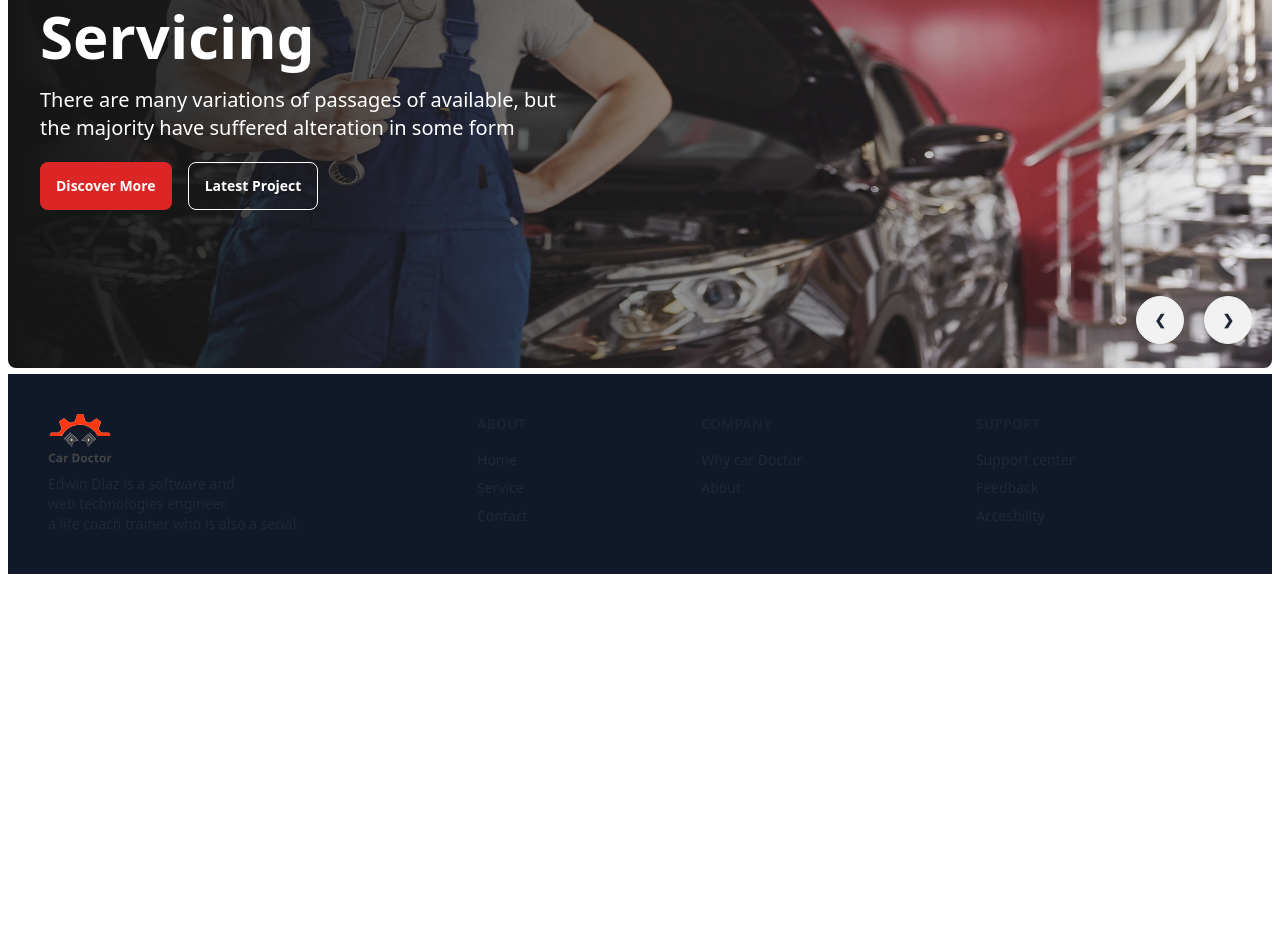
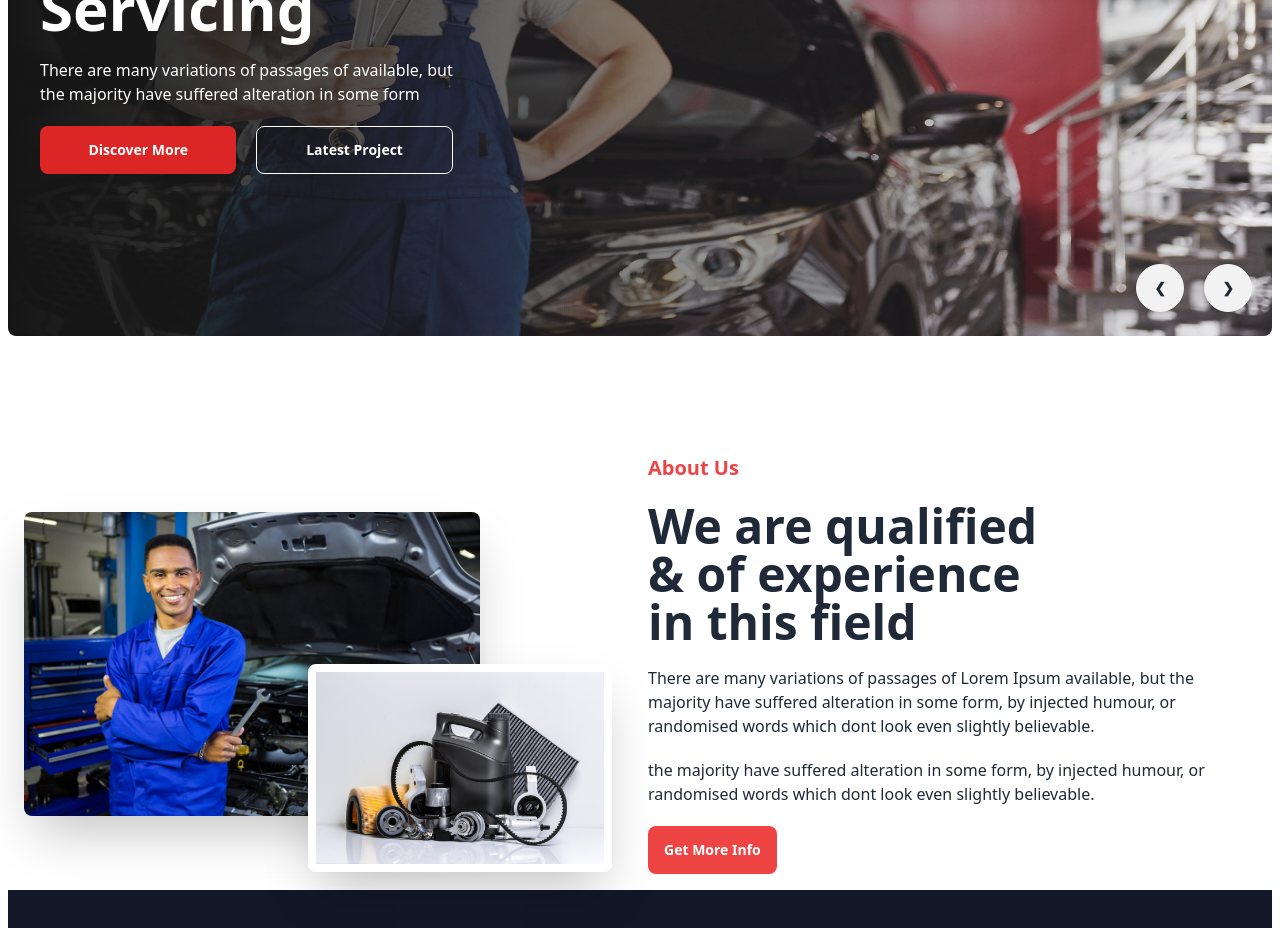
Before and after one commit to MdFuadAmir/car-doctor-client, a React (Vite) app: page / in a window 1280 px wide. Shown: the part 380-1308 px from the top of the page. Before the commit the page ends 962 px from the top, so only its background shows below. Built offline with nearby package versions, Linux system fonts and the light colour scheme.

Commit message:
added about section and banner resolved

```diff
--- /dev/null
+++ b/src/Components/About/About.jsx
@@ -0,0 +1,26 @@
+import person from "../../assets/images/about_us/person.jpg"
+import parts from "../../assets/images/about_us/parts.jpg"
+
+const About = () => {
+    return (
+            <div className="hero h-fit">
+  <div className="hero-content flex-col lg:flex-row">
+    <div className="lg:w-1/2 relative">
+    <img src={person} className="w-3/4 rounded-lg shadow-2xl" />
+    <img src={parts} className="w-1/2 absolute right-5 top-1/2 border-8 border-white rounded-lg shadow-2xl" />
+    </div>
+    <div className="lg:w-1/2 space-y-5">
+        <h3 className="text-red-500 font-bold text-xl">About Us</h3>
+      <h1 className="text-5xl font-bold">We are qualified <br /> & of experience <br /> in this field</h1>
+      <p className="">There are many variations of passages of Lorem Ipsum available, but the majority have suffered alteration in some form, by injected humour, or randomised words which dont look even slightly believable. </p>
+      <p className="">the majority have suffered alteration in some form, by injected humour, or randomised words which dont look even slightly believable. </p>
+      <button className="btn bg-red-500 border-none text-white">Get More Info</button>
+    </div>
+  </div>
+</div>
+
+
+    );
+};
+
+export default About;
--- a/src/Components/Header/Header.jsx
+++ b/src/Components/Header/Header.jsx
@@ -8,10 +8,9 @@
     <li><NavLink to='/services'>Services</NavLink></li>
     <li><NavLink to='/blog'>Blog</NavLink></li>
     <li><NavLink to='/contact'>Contact</NavLink></li>
-
     </>
     return (
-            <div className="navbar mb-8">
+            <div className="navbar">
   <div className="navbar-start">
     <div className="dropdown">
       <div tabIndex={0} role="button" className="btn btn-ghost lg:hidden">
--- a/src/Components/Home/Banner/Banner.jsx
+++ b/src/Components/Home/Banner/Banner.jsx
@@ -12,10 +12,10 @@
   <div id="slide1" className="carousel-item relative w-full">
     <img src={img1} className="w-full" />
     <div className="absolute flex h-full items-center left-0 right-0 bg-gradient-to-r from-[#151515] to-transparent p-4">
-     <div className="text-xl space-y-5 text-white pl-4">
-        <h2 className="text-6xl font-bold">Affordable <br /> Price For Car <br /> Servicing</h2>
+     <div className="space-y-5 text-white pl-4">
+        <h2 className="text-3xl md:text-6xl font-bold">Affordable <br /> Price For Car <br /> Servicing</h2>
         <p>There are many variations of passages of  available, but <br /> the majority have suffered alteration in some form</p>
-        <div className="space-x-4">
+        <div className="grid grid-cols-1 md:grid-cols-2 gap-5">
             <button className="btn bg-red-600 text-white border-none">Discover More</button>
             <button className="btn btn-outline text-white">Latest Project</button>
         </div>
@@ -30,10 +30,10 @@
   <div id="slide2" className="carousel-item relative w-full">
     <img src={img2} className="w-full" />
     <div className="absolute flex h-full items-center left-0 right-0 bg-gradient-to-r from-[#151515] to-transparent p-4">
-     <div className="text-xl space-y-5 text-white pl-4">
-        <h2 className="text-6xl font-bold">Affordable <br /> Price For Car <br /> Servicing</h2>
+     <div className="space-y-5 text-white pl-4">
+        <h2 className="text-3xl md:text-6xl font-bold">Affordable <br /> Price For Car <br /> Servicing</h2>
         <p>There are many variations of passages of  available, but <br /> the majority have suffered alteration in some form</p>
-        <div className="space-x-4">
+        <div className="grid grid-cols-1 md:grid-cols-2 gap-5">
             <button className="btn bg-red-600 text-white border-none">Discover More</button>
             <button className="btn btn-outline text-white">Latest Project</button>
         </div>
@@ -48,10 +48,10 @@
   <div id="slide3" className="carousel-item relative w-full">
     <img src={img3} className="w-full" />
     <div className="absolute flex h-full items-center left-0 right-0 bg-gradient-to-r from-[#151515] to-transparent p-4">
-     <div className="text-xl space-y-5 text-white pl-4">
-        <h2 className="text-6xl font-bold">Affordable <br /> Price For Car <br /> Servicing</h2>
+     <div className="space-y-5 text-white pl-4">
+        <h2 className="text-3xl md:text-6xl font-bold">Affordable <br /> Price For Car <br /> Servicing</h2>
         <p>There are many variations of passages of  available, but <br /> the majority have suffered alteration in some form</p>
-        <div className="space-x-4">
+        <div className="grid grid-cols-1 md:grid-cols-2 gap-5">
             <button className="btn bg-red-600 text-white border-none">Discover More</button>
             <button className="btn btn-outline text-white">Latest Project</button>
         </div>
@@ -66,10 +66,10 @@
   <div id="slide4" className="carousel-item relative w-full">
     <img src={img4} className="w-full" />
     <div className="absolute flex h-full items-center left-0 right-0 bg-gradient-to-r from-[#151515] to-transparent p-4">
-     <div className="text-xl space-y-5 text-white pl-4">
-        <h2 className="text-6xl font-bold">Affordable <br /> Price For Car <br /> Servicing</h2>
+     <div className="space-y-5 text-white pl-4">
+        <h2 className="text-3xl md:text-6xl font-bold">Affordable <br /> Price For Car <br /> Servicing</h2>
         <p>There are many variations of passages of  available, but <br /> the majority have suffered alteration in some form</p>
-        <div className="space-x-4">
+        <div className="grid grid-cols-1 md:grid-cols-2 gap-5">
             <button className="btn bg-red-600 text-white border-none">Discover More</button>
             <button className="btn btn-outline text-white">Latest Project</button>
         </div>
@@ -84,10 +84,10 @@
   <div id="slide5" className="carousel-item relative w-full">
     <img src={img5} className="w-full" />
     <div className="absolute flex h-full items-center left-0 right-0 bg-gradient-to-r from-[#151515] to-transparent p-4">
-     <div className="text-xl space-y-5 text-white pl-4">
-        <h2 className="text-6xl font-bold">Affordable <br /> Price For Car <br /> Servicing</h2>
+     <div className="space-y-5 text-white pl-4">
+        <h2 className="text-3xl md:text-6xl font-bold">Affordable <br /> Price For Car <br /> Servicing</h2>
         <p>There are many variations of passages of  available, but <br /> the majority have suffered alteration in some form</p>
-        <div className="space-x-4">
+        <div className="grid grid-cols-1 md:grid-cols-2 gap-5">
             <button className="btn bg-red-600 text-white border-none">Discover More</button>
             <button className="btn btn-outline text-white">Latest Project</button>
         </div>
@@ -102,10 +102,10 @@
   <div id="slide6" className="carousel-item relative w-full">
     <img src={img6} className="w-full" />
     <div className="absolute flex h-full items-center left-0 right-0 bg-gradient-to-r from-[#151515] to-transparent p-4">
-     <div className="text-xl space-y-5 text-white pl-4">
-        <h2 className="text-6xl font-bold">Affordable <br /> Price For Car <br /> Servicing</h2>
+     <div className="space-y-5 text-white pl-4">
+        <h2 className="text-3xl md:text-6xl font-bold">Affordable <br /> Price For Car <br /> Servicing</h2>
         <p>There are many variations of passages of  available, but <br /> the majority have suffered alteration in some form</p>
-        <div className="space-x-4">
+        <div className="grid grid-cols-1 md:grid-cols-2 gap-5">
             <button className="btn bg-red-600 text-white border-none">Discover More</button>
             <button className="btn btn-outline text-white">Latest Project</button>
         </div>
--- a/src/Components/Home/Home.jsx
+++ b/src/Components/Home/Home.jsx
@@ -1,11 +1,14 @@
+import About from "../About/About";
 import Banner from "./Banner/Banner";
 
 
 
 const Home = () => {
     return (
-        <div className="">
+        <div className="space-y-24">
             <Banner></Banner>
+            <About></About>
+
         </div>
     );
 };
```
